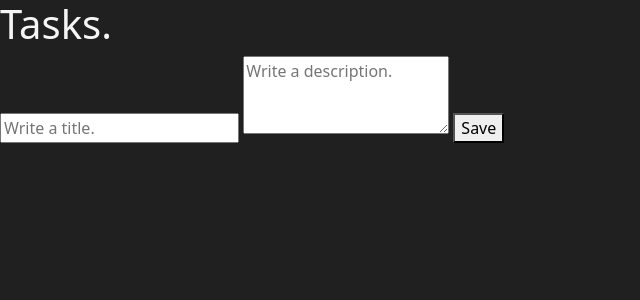
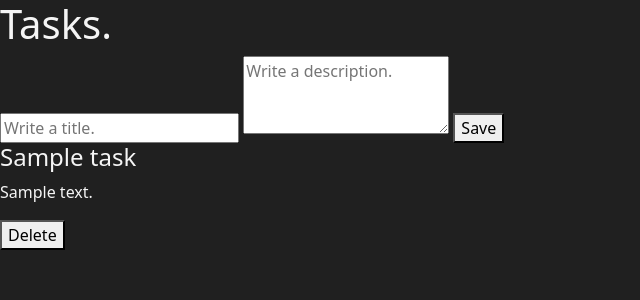
Before and after one commit to juliobarbagallo/postgres-crud, a Django app: page /tasks/ in a window 1280 px wide. Shown: the top 300 px of the page, without its empty margins (0-640 px from the left). Run offline with Django 4.2, Linux system fonts and the light colour scheme; tables that the repository leaves empty hold one stand-in row (values such as "Sample post").

Commit message:
Adds task list and handle empty list.

```diff
--- a/tasks/templates/list_tasks.html
+++ b/tasks/templates/list_tasks.html
@@ -15,7 +15,7 @@
   <body>
     <h1>Tasks.</h1>
 
-    <form action="/tasks/add/" method="post">
+    <form action="{% url 'create_task' %}" method="post">
       {% csrf_token %}
       <input type="text" name="title" id="title" placeholder="Write a title." />
       <textarea
@@ -25,5 +25,15 @@
       ></textarea>
       <button>Save</button>
     </form>
+
+    {% for task in tasks %}
+    <div>
+      <h4>{{task.title}}</h4>
+      <p>{{task.description}}</p>
+      <button>Delete</button>
+    </div>
+    {% empty %}
+    <h1>There aren't tasks yet.</h1>
+    {% endfor %}
   </body>
 </html>
--- a/tasks/urls.py
+++ b/tasks/urls.py
@@ -3,5 +3,5 @@ from .views import create_task, list_tasks
 
 urlpatterns = [
     path('', list_tasks, name='list_tasks'),
-    path('add/', create_task, name='create_tasks'),
+    path('add/', create_task, name='create_task'),
 ]
--- a/tasks/views.py
+++ b/tasks/views.py
@@ -1,3 +1,4 @@
+from asyncio import tasks
 from django.shortcuts import render, redirect
 from .models import Task
 
@@ -5,7 +6,10 @@ from .models import Task
 
 
 def list_tasks(request):
-    return render(request, 'list_tasks.html')
+    tasks = Task.objects.all()
+    print(tasks)
+    return render(request, 'list_tasks.html', {'tasks': tasks})
+    # return render(request, 'list_tasks.html')
 
 
 def create_task(request):
```
